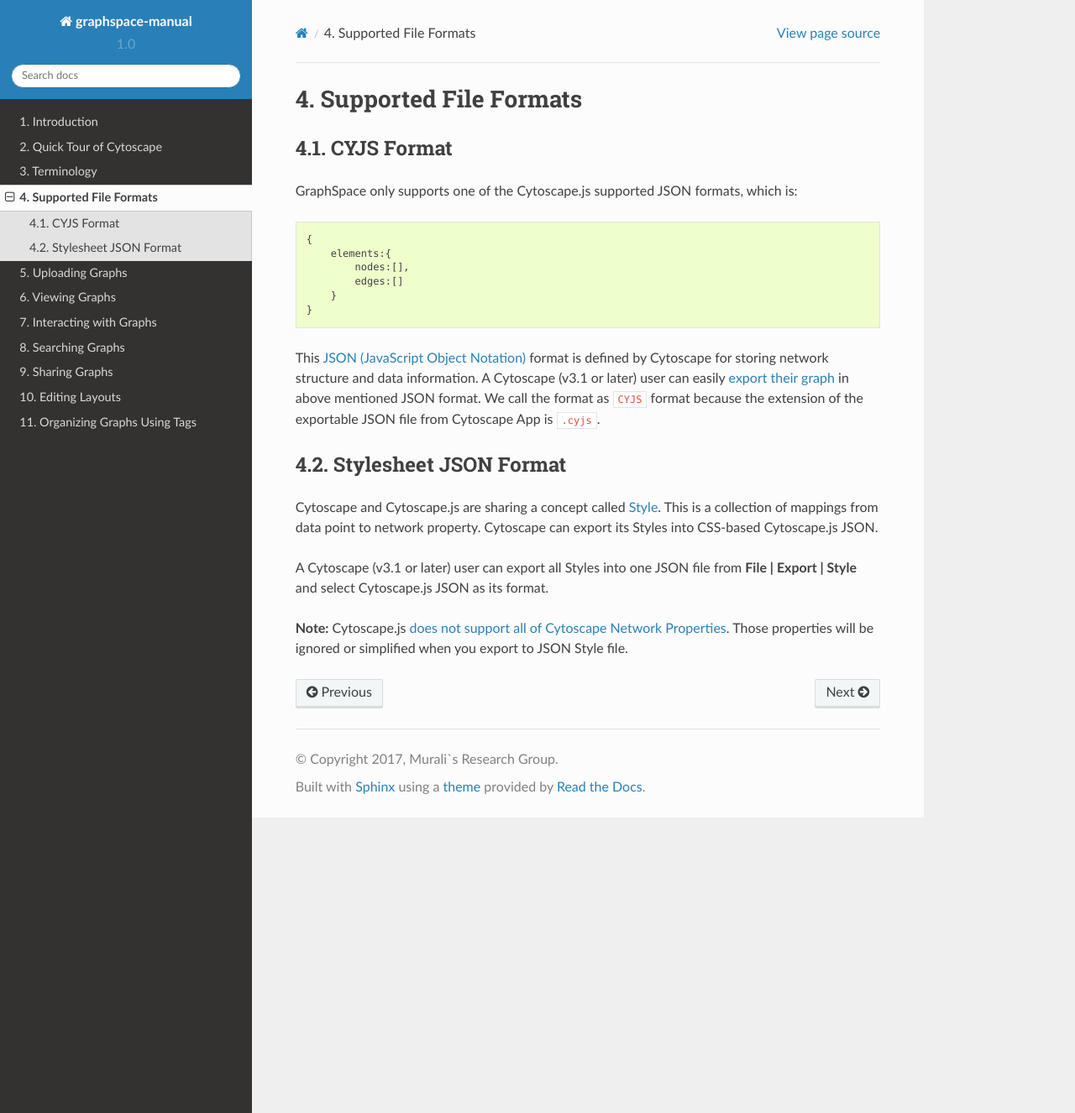
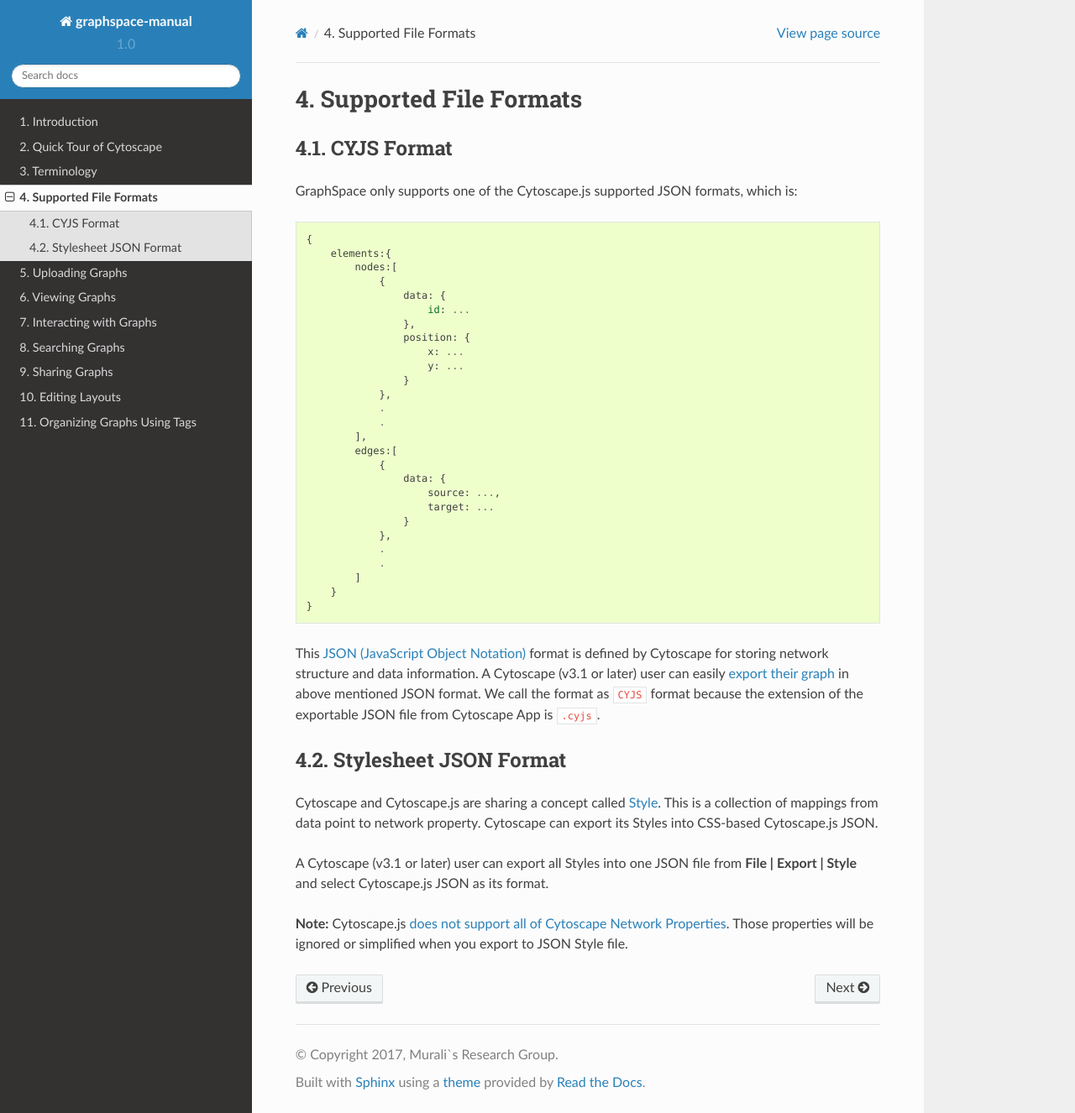
Before and after one commit to adbharadwaj/graphspace-manual, a Sphinx documentation site: the page built from docs/Supported_File_Formats.md, in a window 1280 px wide and 1326 px high. Shown: the whole window at 84% size. Built offline with Sphinx 7.4.7 and the Read the Docs theme 2.0.0, drawn with Linux system fonts in a browser that asks for light colours; some of the changed lines change nothing that is shown.

Commit message:
Update Supported_File_Formats.md

````diff
--- a/docs/Supported_File_Formats.md
+++ b/docs/Supported_File_Formats.md
@@ -7,8 +7,29 @@ GraphSpace only supports one of the Cytoscape.js supported JSON formats, which i
 ```
 {
     elements:{
-        nodes:[],
-        edges:[]
+        nodes:[
+            {
+                data: {
+                    id: ...
+                },
+                position: {
+                    x: ...
+                    y: ...
+                }
+            },
+            .
+            .
+        ],
+        edges:[
+            {
+                data: {
+                    source: ...,
+                    target: ...
+                }
+            },
+            .
+            .
+        ]
     }
 }
 ```
````
